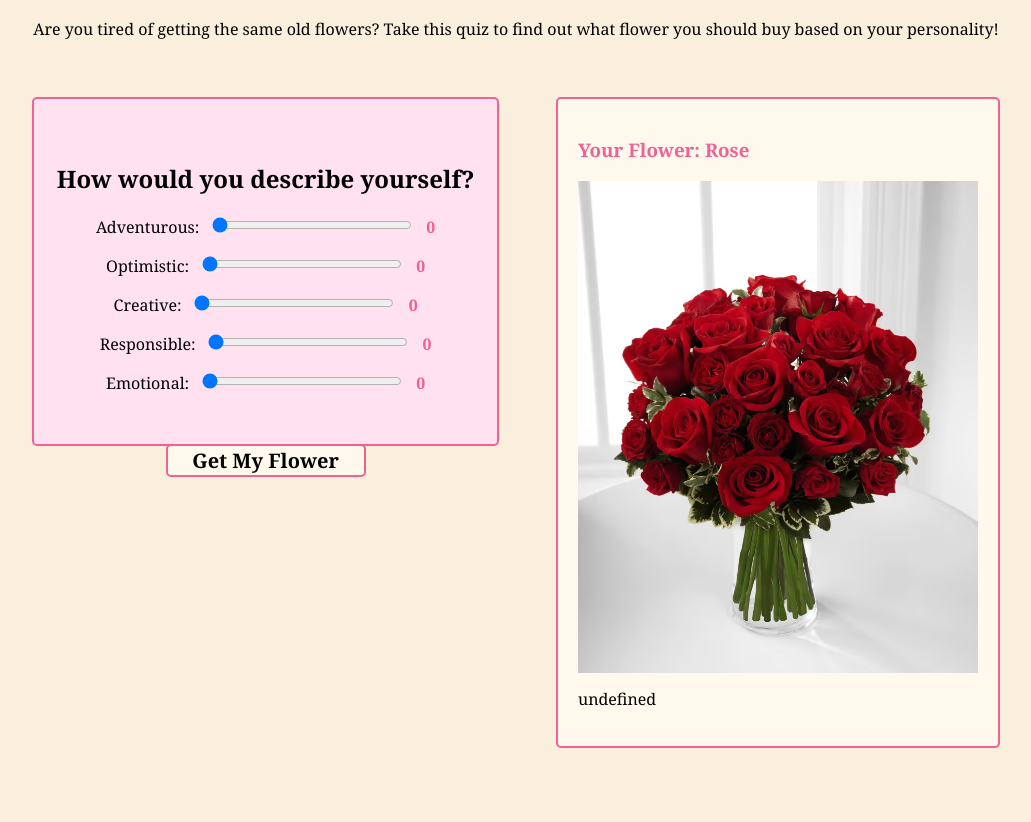
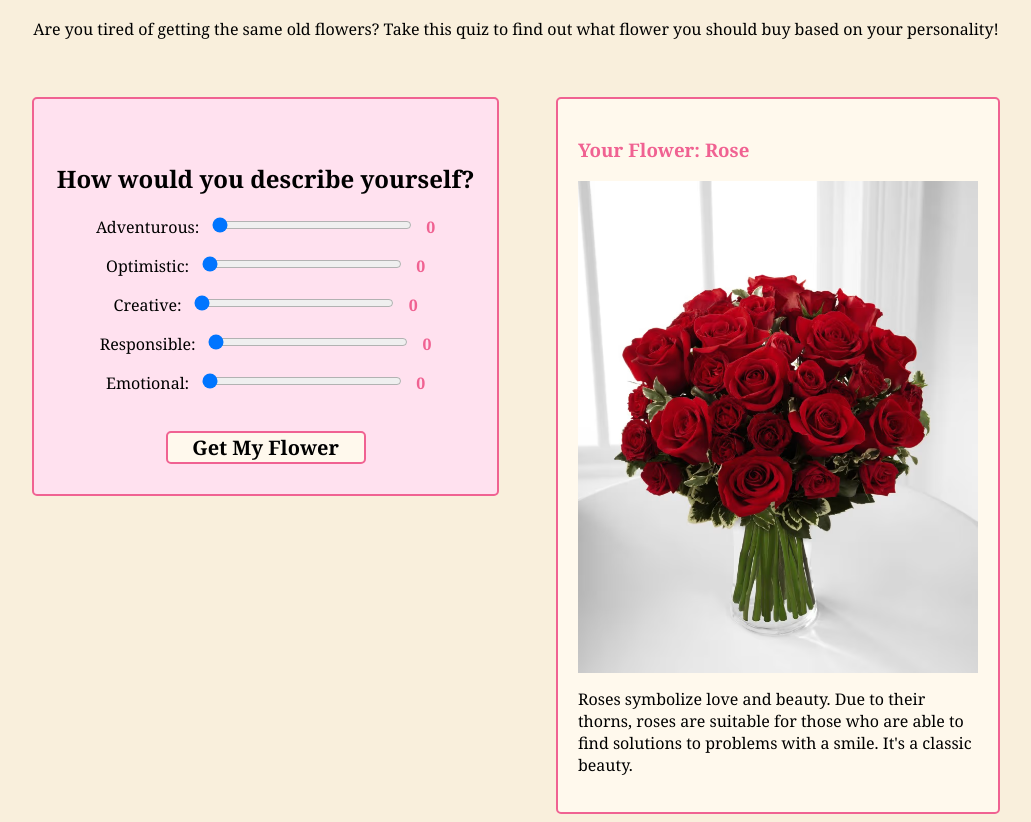
Before and after one commit to emteotonio/baipractice-main, a plain HTML site: page index.html in a window 1280 px wide. Both pictures are taken after a click on the button "Get My Flower". Shown: the part 126-948 px from the top of the page, without its empty margins (124-1155 px from the left). Before the commit the page ends 882 px from the top, so only its background shows below. Drawn offline with Linux system fonts and the light colour scheme.

Commit message:
Flower Paragraph

```diff
--- a/main.js
+++ b/main.js
@@ -40,6 +40,7 @@ function recommendFlower() {
           name: "Iris",
           image: "images/iris.jpg",
           altText: "A bouquet of bright purple irises in a glass vase.",
+          description: "Irises symbolize hope and wisdom. They have inspred many literary works with their vibrant colors and unique shape. This flower is perfect for those who are always looking for the silver lining and are always ready to learn something new.",
           adventurousWeight: 2,
           optimisticWeight: 4,
           creativeWeight: 3,
@@ -50,16 +51,18 @@ function recommendFlower() {
           name: "Tulips",
           image: "images/tulip.webp",
           altText: "A bouquet of bright pink tulips wrapped in pink paper.",
+          description: "Tulips are happy, perky flowers that love the light. Tulips represent love and new beginnings. They are perfect for the vibrant, friendly, and warm person. Tulips often celebrate significant life changes, perfect for the adaptable person, as well.",
           adventurousWeight: 1,
-          optimisticWeight: 3,
-          creativeWeight: 4,
+          optimisticWeight: 4,
+          creativeWeight: 3,
           responsibleWeight: 1,
-          emotionalWeight: 2
+          emotionalWeight: 3
         },
         {
           name: "Daisies",
           image: "images/daisy.avif",
           altText: "A bouquet of white daisies wrapped in brown bow.",
+          description: "Daisies are simple, cheerful flowers that symbolize purity and innocence. They are perfect for the person who is always looking for the good in the world and who is always ready to lend a helping hand.",
           adventurousWeight: 1,
           optimisticWeight: 3,
           creativeWeight: 2,
@@ -70,6 +73,7 @@ function recommendFlower() {
           name: "Hydrangea",
           image: "images/hydrangea.webp",
           altText: "A bouquet of light blue hydrangeas in a glass vase.",
+          description: "Hydrangeas are a symbol of gratitude and grace. They are great for people who are thoughtful and rational, willing to understand multiple perspectives, representing their deep understanding and empathy.",
           adventurousWeight: 2,
           optimisticWeight: 2,
           creativeWeight: 1,
@@ -80,8 +84,9 @@ function recommendFlower() {
           name: "Magnolia",
           image: "images/magnolia.webp",
           altText: "A bouqet of white magnolia flowers.",
-          adventurousWeight: 3,
-          optimisticWeight: 2,
+          description: "For problem solvers and leaders, symbolizing perseverance and dignity. Magnolias are perfect for those who are always looking for the next challenge and are always ready to take on the world.",
+          adventurousWeight: 4,
+          optimisticWeight: 3,
           creativeWeight: 1,
           responsibleWeight: 3,
           emotionalWeight: 1
@@ -90,8 +95,9 @@ function recommendFlower() {
             name: "Rose",
             image: "images/rose.avif",
             altText: "A bouqet of red roses flowers",
+            description: "Roses symbolize love and beauty. Due to their thorns, roses are suitable for those who are able to find solutions to problems with a smile. It's a classic beauty.",
 
-            adventurousWeight: 1,
+            adventurousWeight: 2,
             optimisticWeight: 2,
             creativeWeight: 1,
             responsibleWeight: 2,
--- a/style.css
+++ b/style.css
@@ -25,7 +25,7 @@ h1{
   padding: 2%;
   border: 2px solid #F06292;
   border-radius: 5px;
-  max-height: 300px;
+  max-height: 350px;
   min-width: 350px;
 }
 
@@ -64,7 +64,8 @@ button{
   font-size: 20px;
   font-family: georgia;
   font-weight: bold;
-  margin-top: 8%;
+  margin-top: 5%;
+  margin-bottom: 2%;
 }
 
 
@@ -102,4 +103,7 @@ input[type="range"] {
       margin-top: 5%;
       max-width: 94%;
   }
+  button{
+    margin-top: 2%;
+  }
 }
```
